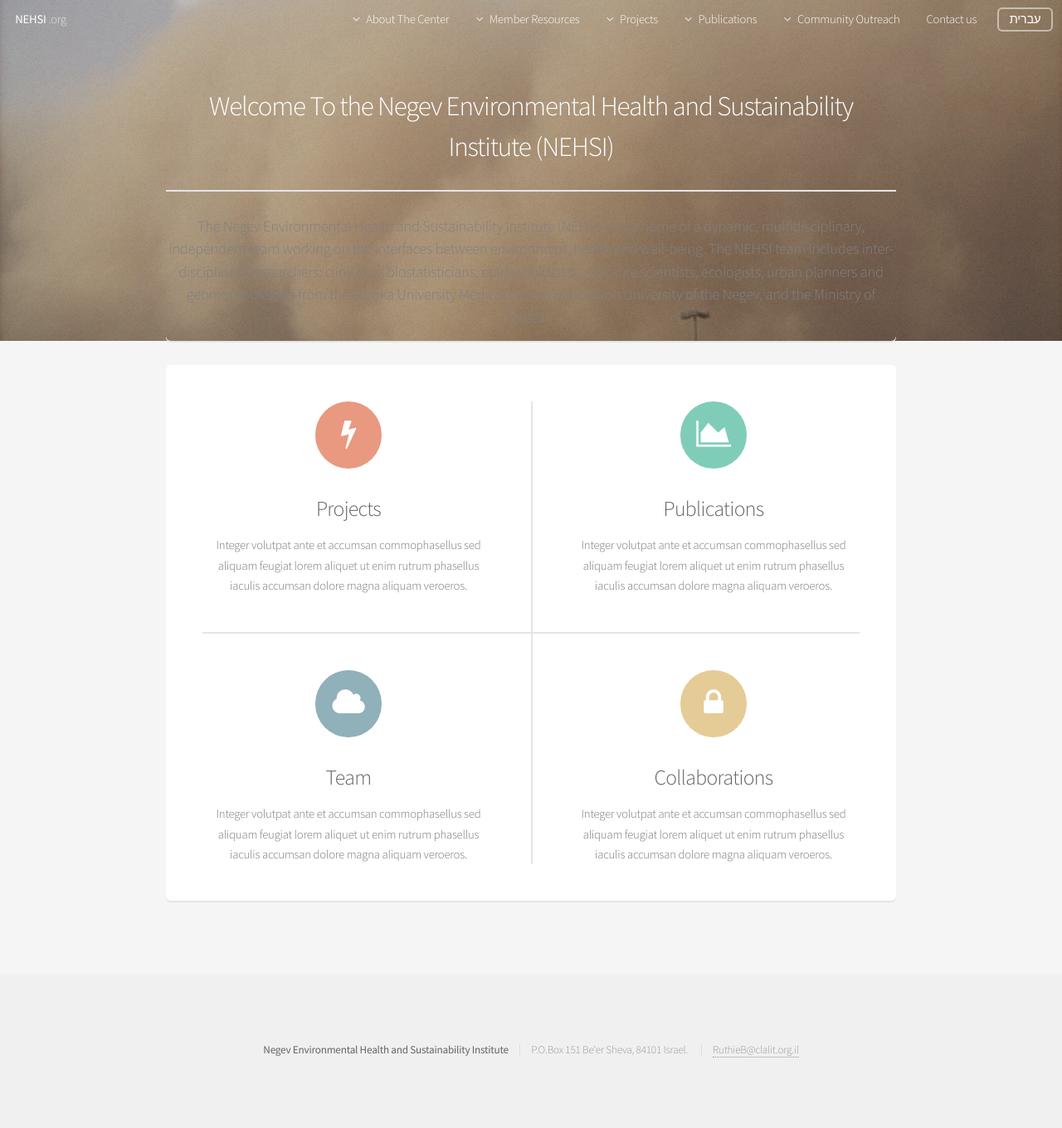
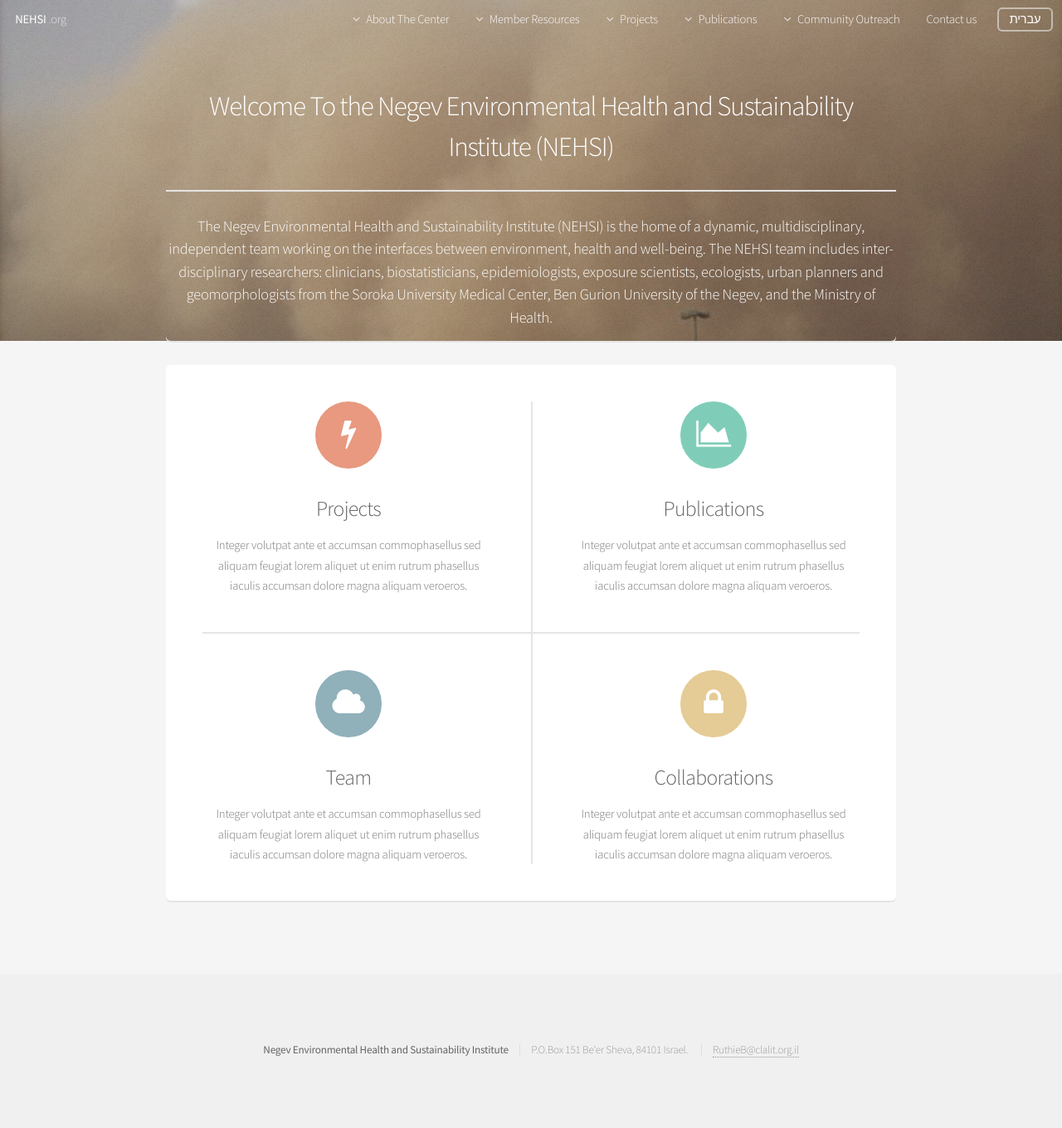
Before and after one commit to vsevkayf/hasa, a Jekyll site: the page built from index.html, in a window 1280 px wide. Shown: the whole page at 83% size. Built offline with Jekyll 4.4.1, drawn with Linux system fonts in a browser that asks for light colours; nearby versions of some CDN libraries.

Commit message:
Update index.html

```diff
--- a/index.html
+++ b/index.html
@@ -7,7 +7,7 @@
 		<h2 style="color: white;">Welcome
 
 		To the Negev Environmental Health and Sustainability Institute (NEHSI)</h2>
-		<p style="color: grey;"> The Negev Environmental Health and Sustainability Institute (NEHSI) is the home of a dynamic, multidisciplinary, independent team working on the interfaces between environment, health and well-being. The NEHSI team includes inter-disciplinary researchers: clinicians, biostatisticians, epidemiologists, exposure scientists, ecologists, urban planners and geomorphologists from the Soroka University Medical Center, Ben Gurion University of the Negev, and the Ministry of Health.</p>
+		<p style="color: white;"> The Negev Environmental Health and Sustainability Institute (NEHSI) is the home of a dynamic, multidisciplinary, independent team working on the interfaces between environment, health and well-being. The NEHSI team includes inter-disciplinary researchers: clinicians, biostatisticians, epidemiologists, exposure scientists, ecologists, urban planners and geomorphologists from the Soroka University Medical Center, Ben Gurion University of the Negev, and the Ministry of Health.</p>
 	</header>
 
 	 <!--<ul id="webTicker">
```
